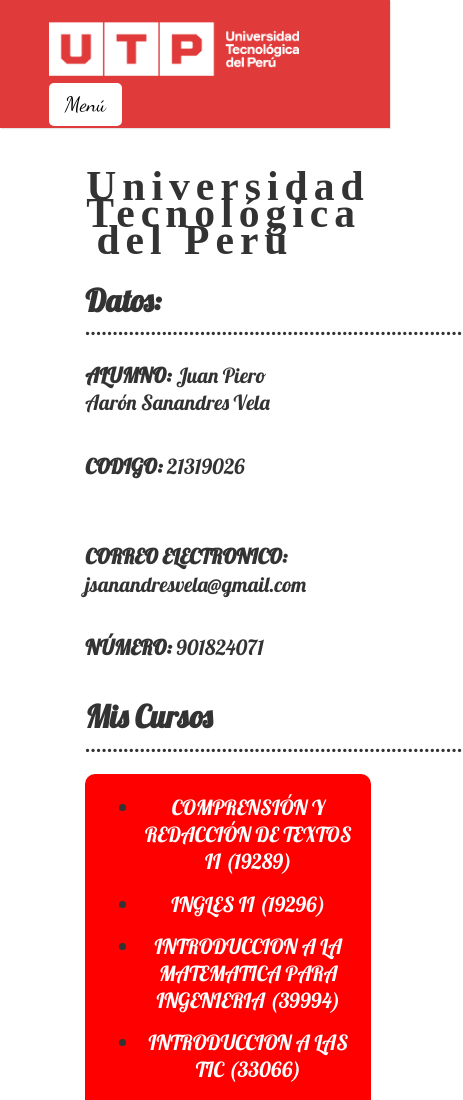
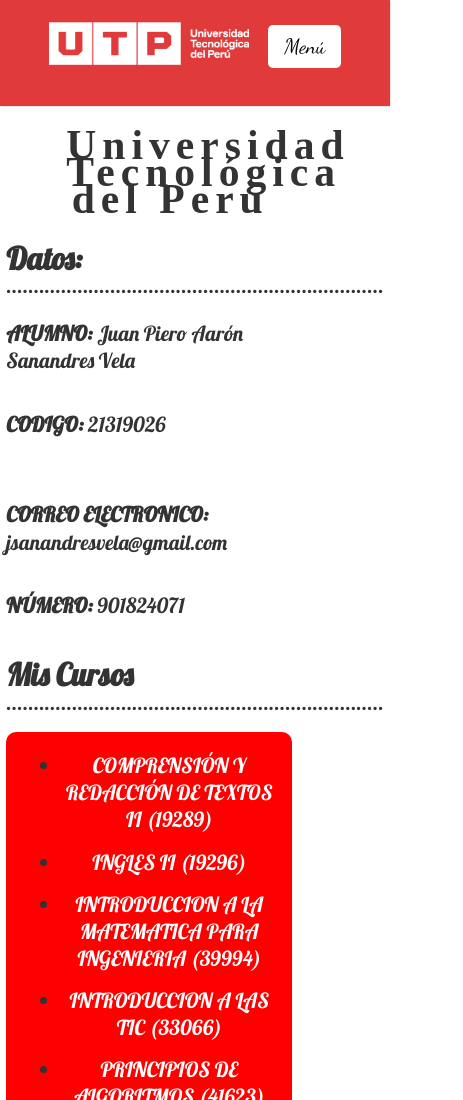
Before and after one commit to Dark-JuanpiDev/PortalUTP, a plain HTML site: page index.html in a window 390 px wide. Shown: the top 1100 px of the page, 463 px wide, since content can reach past the window. Drawn offline with nearby package versions, Linux system fonts and the light colour scheme; a web font is replaced by a local one.

Commit message:
Update index.html

```diff
--- a/index.html
+++ b/index.html
@@ -314,9 +314,14 @@
 }
 
 @media only screen and (max-width: 594px){
+    .programacion{
+        width: 200px;
+    }
+
     h1{
         font-family: indie flower;
-        padding: 1px;
+        padding: 0 10px 0 60px;
+        text-align: right;
         letter-spacing: 6px;
     }
 
@@ -329,6 +334,12 @@
             font-size: 1.3rem;
             padding: 5px 80px 5px 20px;
         }
+
+    .main
+    {
+        width: 100%;
+        margin: -40px;
+    }
 
     .arriba{
         margin-top: 1rem;
```
